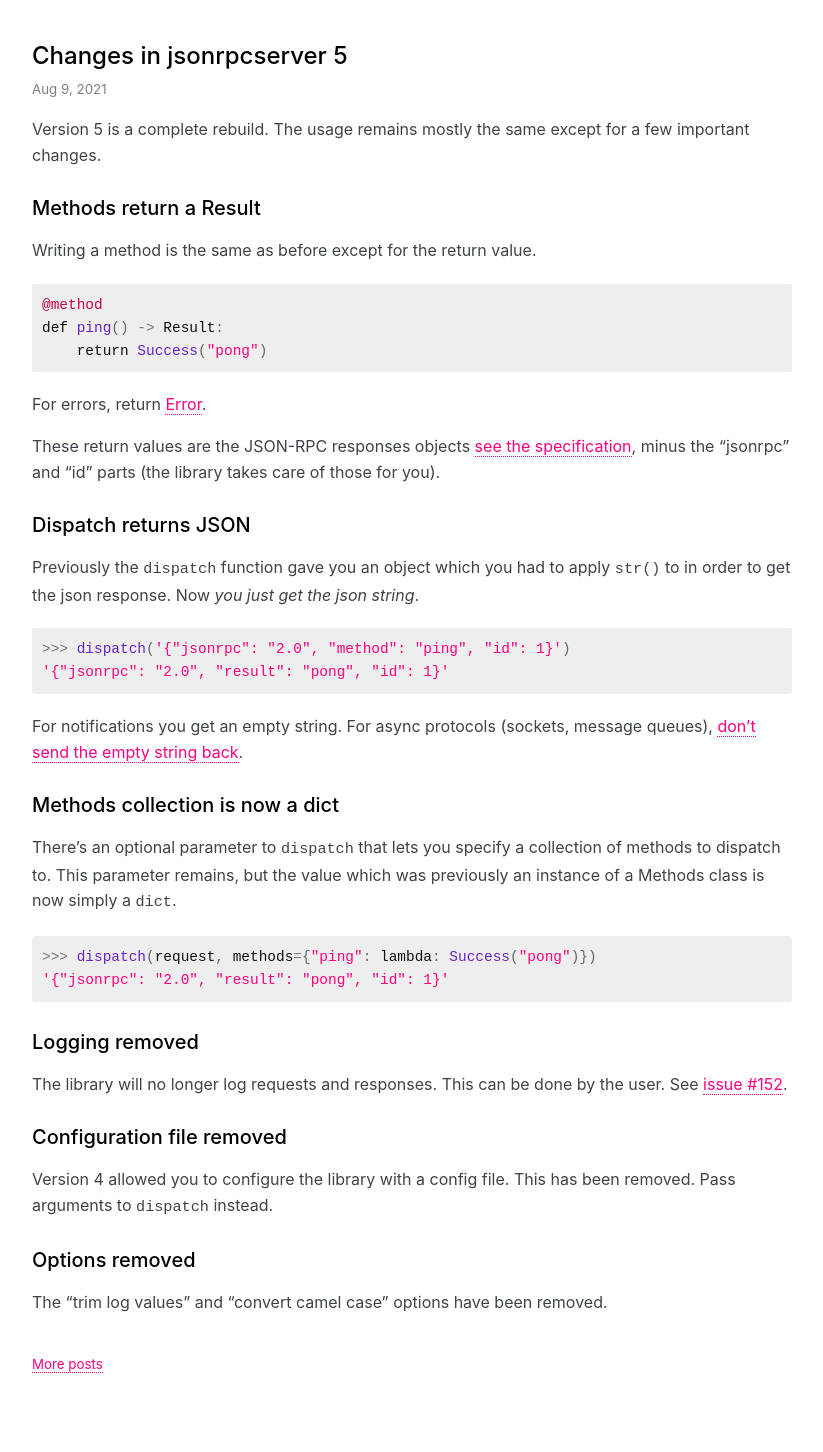
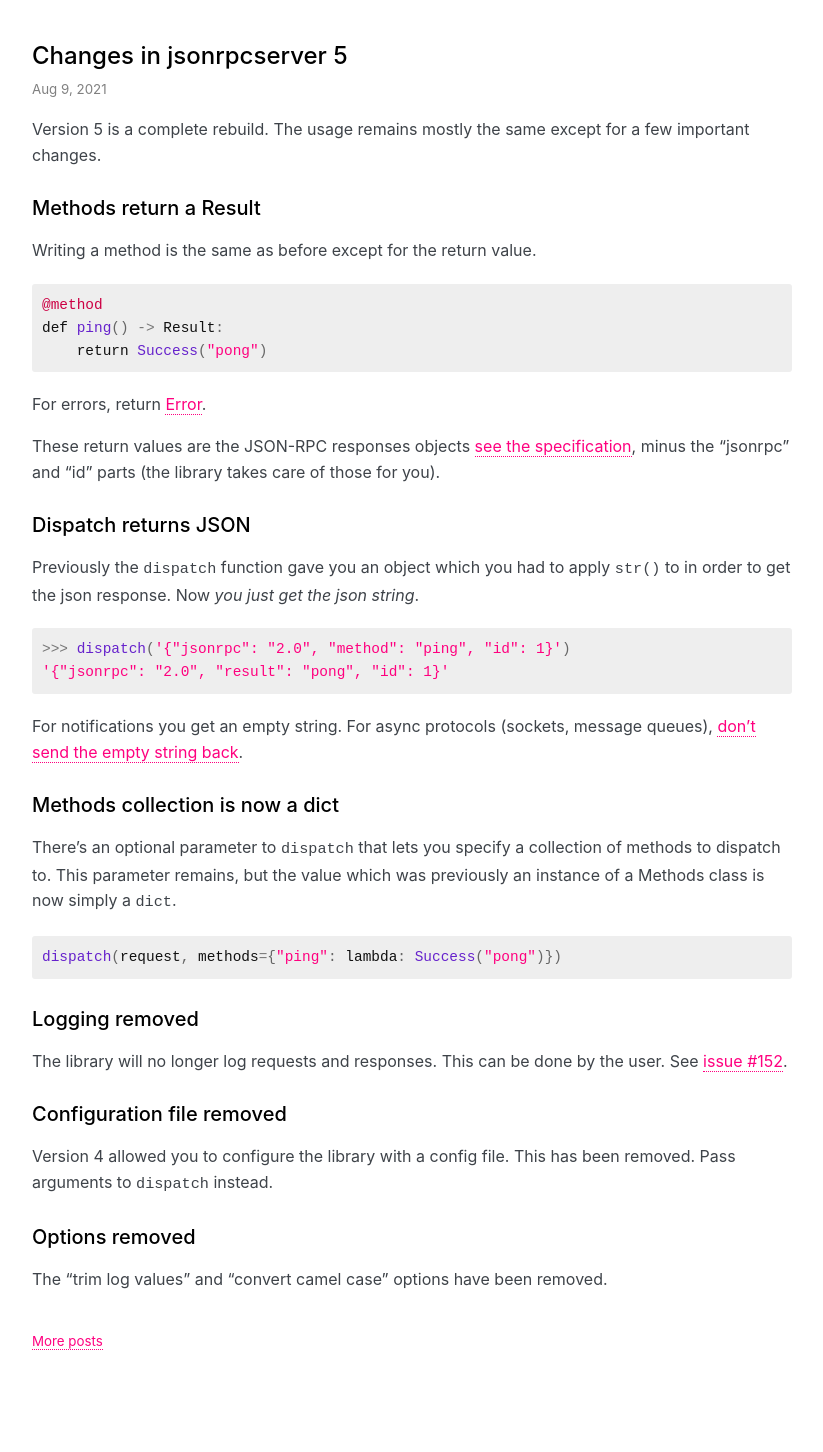
Before and after one commit to explodinglabs/explodinglabs.github.io, a Jekyll site: the page built from _posts/jsonrpc/2021-08-09-jsonrpcserver-5-changes.markdown, in a window 1280 px wide. Shown: the whole page, without its empty margins (228-1051 px from the left). Built offline with Jekyll 4.4.1, drawn with Linux system fonts in a browser that asks for light colours; some web fonts are replaced; after the commit the page ends 1429 px from its top, so only the background shows below that.

Commit message:
Update 2021-08-09-jsonrpcserver-5-changes.markdown

````diff
--- a/_posts/jsonrpc/2021-08-09-jsonrpcserver-5-changes.markdown
+++ b/_posts/jsonrpc/2021-08-09-jsonrpcserver-5-changes.markdown
@@ -45,8 +45,7 @@ specify a collection of methods to dispatch to. This parameter remains, but the
 which was previously an instance of a Methods class is now simply a `dict`.
 
 ```python
->>> dispatch(request, methods={"ping": lambda: Success("pong")})
-'{"jsonrpc": "2.0", "result": "pong", "id": 1}'
+dispatch(request, methods={"ping": lambda: Success("pong")})
 ```
 
 ## Logging removed
````
